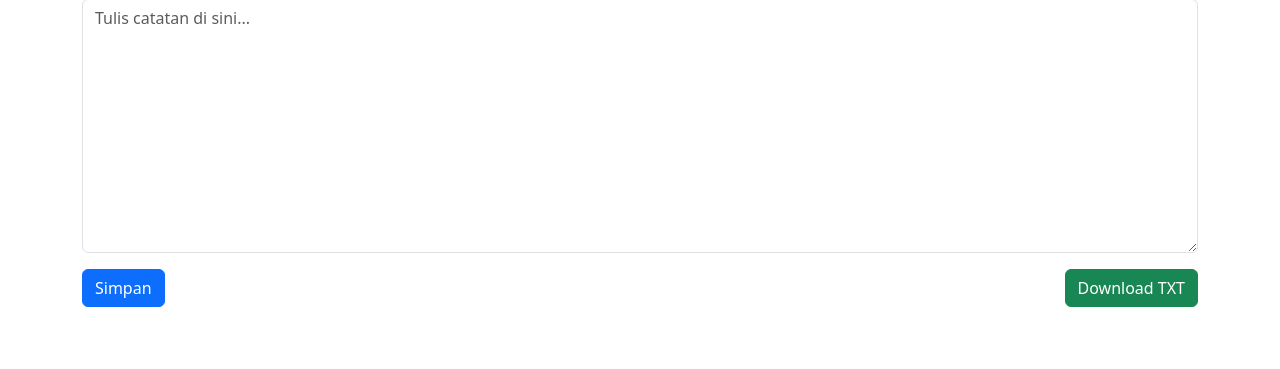
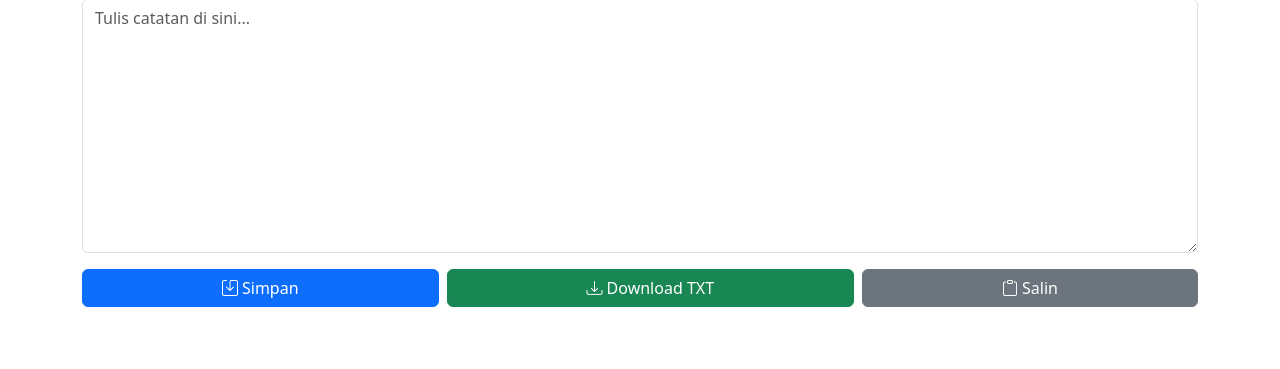
Before and after one commit to MiracleGlow/notcel, a Flask app: page / in a window 1280 px wide. Shown: the part 121-490 px from the top of the page. Run offline with Flask 3, Linux system fonts and the light colour scheme; some libraries are stand-ins or nearby versions.

Commit message:
Update index.html

```diff
--- a/templates/index.html
+++ b/templates/index.html
@@ -2,25 +2,83 @@
 <html lang="id">
 <head>
     <meta charset="UTF-8">
+    <!-- Meta viewport agar responsif pada mobile -->
+    <meta name="viewport" content="width=device-width, initial-scale=1">
     <title>Aplikasi Notepad</title>
-    <!-- Menggunakan Bootstrap CDN untuk tampilan yang responsive -->
+    <!-- Bootstrap CSS -->
     <link href="https://cdn.jsdelivr.net/npm/bootstrap@5.3.0/dist/css/bootstrap.min.css" rel="stylesheet">
+    <!-- Bootstrap Icons (opsional, untuk icon pada tombol) -->
+    <link href="https://cdn.jsdelivr.net/npm/bootstrap-icons@1.10.5/font/bootstrap-icons.css" rel="stylesheet">
+    <style>
+      /* Contoh: Tambahan padding pada textarea di mobile jika diinginkan */
+      @media (max-width: 576px) {
+        #contentTextarea {
+          /* Margin bawah agar tidak terlalu nempel pada tombol */
+          margin-bottom: 0.5rem;
+        }
+      }
+    </style>
 </head>
 <body>
     <div class="container mt-5">
-        <h1 class="mb-4">Aplikasi Notepad</h1>
+        <h1 class="mb-4 text-center text-sm-start">Aplikasi Notepad</h1>
         <form method="POST">
             <div class="mb-3">
-                <textarea class="form-control" name="content" rows="10" placeholder="Tulis catatan di sini...">{{ content }}</textarea>
+                <!-- Beri id agar mudah diakses oleh JS -->
+                <textarea class="form-control" id="contentTextarea" name="content" rows="10" placeholder="Tulis catatan di sini...">{{ content }}</textarea>
             </div>
-            <div class="d-flex justify-content-between">
-                <button type="submit" class="btn btn-primary">Simpan</button>
-                <!-- Tombol untuk download file TXT -->
-                <a href="{{ url_for('download') }}" class="btn btn-success">Download TXT</a>
+            <!-- Tombol di-wrap dengan flex responsif:
+                 - flex-column di mobile (xs), flex-row di sm ke atas
+                 - gap-2 untuk spasi antar tombol
+                 - flex-fill agar tombol melebar sama rata -->
+            <div class="d-flex flex-column flex-sm-row justify-content-between gap-2">
+                <button type="submit" class="btn btn-primary flex-fill">
+                    <i class="bi bi-save me-1"></i>Simpan
+                </button>
+                <a href="{{ url_for('download') }}" class="btn btn-success flex-fill text-center">
+                    <i class="bi bi-download me-1"></i>Download TXT
+                </a>
+                <button type="button" class="btn btn-secondary flex-fill" id="copyButton">
+                    <i class="bi bi-clipboard me-1"></i>Salin
+                </button>
             </div>
         </form>
     </div>
-    <!-- Script JS Bootstrap (opsional) -->
+
+    <!-- Bootstrap JS Bundle (Popper + JS) -->
     <script src="https://cdn.jsdelivr.net/npm/bootstrap@5.3.0/dist/js/bootstrap.bundle.min.js"></script>
+    <script>
+    document.addEventListener('DOMContentLoaded', function() {
+        const copyBtn = document.getElementById('copyButton');
+        const textarea = document.getElementById('contentTextarea');
+
+        copyBtn.addEventListener('click', function() {
+            const text = textarea.value;
+            if (!text) {
+                // Jika textarea kosong, beri feedback singkat
+                copyBtn.textContent = 'Kosong!';
+                setTimeout(() => {
+                    copyBtn.innerHTML = '<i class="bi bi-clipboard me-1"></i>Salin';
+                }, 1500);
+                return;
+            }
+            // Gunakan Clipboard API untuk menyalin teks
+            navigator.clipboard.writeText(text).then(() => {
+                // Feedback sukses
+                copyBtn.innerHTML = '<i class="bi bi-check2-circle me-1"></i>Disalin!';
+                setTimeout(() => {
+                    copyBtn.innerHTML = '<i class="bi bi-clipboard me-1"></i>Salin';
+                }, 1500);
+            }).catch(err => {
+                // Jika gagal, beri feedback
+                console.error('Error menyalin:', err);
+                copyBtn.textContent = 'Gagal';
+                setTimeout(() => {
+                    copyBtn.innerHTML = '<i class="bi bi-clipboard me-1"></i>Salin';
+                }, 1500);
+            });
+        });
+    });
+    </script>
 </body>
 </html>
```
